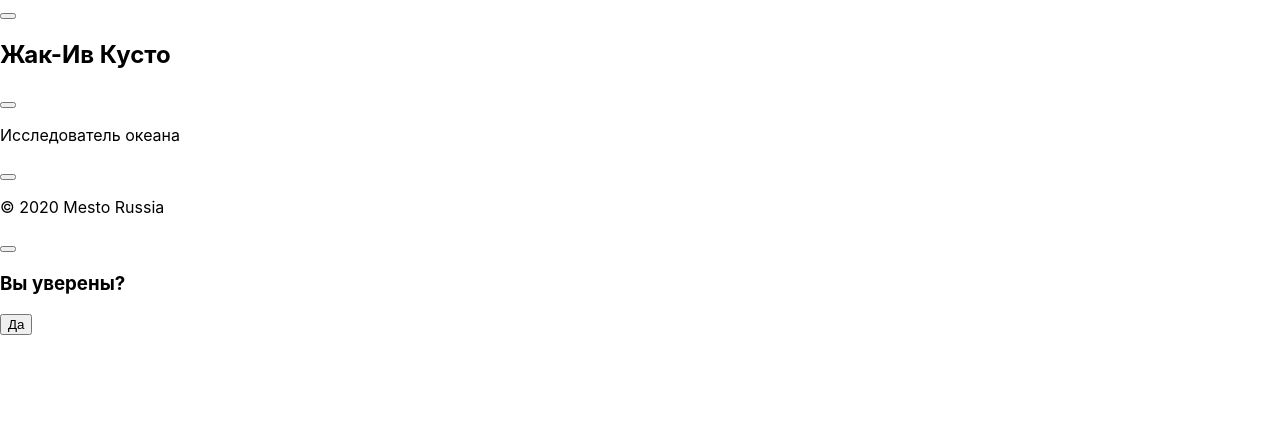
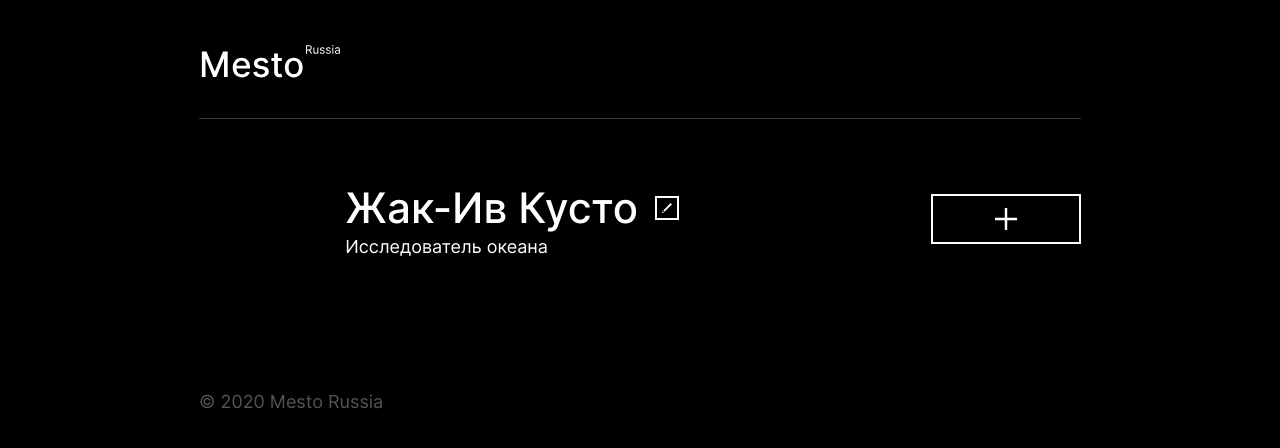
Before and after one commit to kozhevatova/mesto-react, a React (Create React App) app: page / in a window 1280 px wide. Shown: the top 448 px of the page. Built offline with nearby package versions, Linux system fonts and the light colour scheme.

Commit message:
feat: style added

```diff
--- a/src/App.js
+++ b/src/App.js
@@ -3,6 +3,7 @@ import './App.css';
 
 function App() {
   return (
+    <div className="page">
       <div className="page__container">
         <header className="header">
           <div className="header__logo"></div>
@@ -35,40 +36,40 @@ function App() {
 
         <div className="popup popup_type_edit-form">
           <form className="popup__form" method="POST" name="editForm">
-                {/* <button className="popup__close-button" type="reset"
+            <button className="popup__close-button" type="reset"
                     aria-label="Закрыть форму редактирования."></button>
                 <h3 className="popup__title">Редактировать профиль</h3>
                 <input type="text" className="popup__input popup__name" name="popupName"
-                    placeholder="Имя" required id="name-input" minlength="2" maxlength="40">
+                    placeholder="Имя" required id="name-input" minlength="2" maxlength="40"/>
                 <span className="popup__input-error" id="name-input-error"></span>
                 <input type="text" className="popup__input popup__description" name="popupDescription"
-                    placeholder="О себе" required id="description-input" minlength="2" maxlength="200">
+                    placeholder="О себе" required id="description-input" minlength="2" maxlength="200"/>
                 <span className="popup__input-error" id="description-input-error"></span>
-                <button disabled type="submit" className="popup__save-button popup__button popup__button_disabled">Сохранить</button> */}
+                <button disabled type="submit" className="popup__save-button popup__button popup__button_disabled">Сохранить</button>
           </form>
         </div>
 
         <div className="popup popup_type_add-form">
-            {/* <form className="popup__form" method="POST" name="addForm">
+          <form className="popup__form" method="POST" name="addForm">
                 <button className="popup__close-button" type="reset"
                     aria-label="Закрыть форму добавления фотографий."></button>
                 <h3 className="popup__title">Новое место</h3>
                 <input type="text" className="popup__input popup__name" name="popupName"
-                    placeholder="Название" required id="title-input" minlength="2" maxlength="30">
+                    placeholder="Название" required id="title-input" minlength="2" maxlength="30"/>
                 <span className="popup__input-error" id="title-input-error"></span>
                 <input type="url" className="popup__input popup__description" name="popupDescription"
-                    placeholder="Ссылка на картинку" required id="url-input">
+                    placeholder="Ссылка на картинку" required id="url-input"/>
                 <span className="popup__input-error" id="url-input-error"></span>
                 <button type="submit" className="popup__save-button popup__button popup__button_disabled">Создать</button>
-            </form> */}
+            </form>
         </div>
 
         <div className="popup popup_type_zoomed-image">
-            {/* <div className="popup__form popup__form_type_zoomed-image">
-                <img src="#" alt="Фотография." className="popup__image">
+          <div className="popup__form popup__form_type_zoomed-image">
+                <img src="#" alt="Фотография." className="popup__image"/>
                 <p className="popup__name popup__name_place_zoomed-image"></p>
                 <button className="popup__close-button" type="reset"></button>
-            </div> */}
+            </div>
         </div>
 
         <div className="popup popup_type_delete-confirm">
@@ -81,16 +82,18 @@ function App() {
         </div>
 
         <div className="popup popup_type_edit-avatar-form">
-            {/* <form className="popup__form popup__form_type_edit-avatar" name="editAvatarForm">
+          <form className="popup__form popup__form_type_edit-avatar" name="editAvatarForm">
                 <button className="popup__close-button" type="reset"
                     aria-label="Закрыть форму редактирования аватара."></button>
                 <h3 className="popup__title">Обновить аватар</h3>
                 <input type="url" className="popup__input popup__description" name="avatarUrl"
-                    placeholder="Ссылка на аватар" required id="url-input">
+                    placeholder="Ссылка на аватар" required id="url-input"/>
                 <span className="popup__input-error" id="url-input-error"></span>
                 <button type="submit" className="popup__save-button popup__button popup__button_disabled">Сохранить</button>
-            </form> */}
+            </form>
         </div>
+      </div>
+
     </div>
   );
 }
--- a/src/blocks/page/page.css
+++ b/src/blocks/page/page.css
@@ -3,4 +3,5 @@
     font-family: 'Inter', Arial, sans-serif;
     font-style: normal;
     min-width: 320px;
+    height: 100vh;
 }
--- a/src/index.css
+++ b/src/index.css
@@ -1,13 +1,59 @@
-body {
-  margin: 0;
-  font-family: -apple-system, BlinkMacSystemFont, 'Segoe UI', 'Roboto', 'Oxygen',
-    'Ubuntu', 'Cantarell', 'Fira Sans', 'Droid Sans', 'Helvetica Neue',
-    sans-serif;
-  -webkit-font-smoothing: antialiased;
-  -moz-osx-font-smoothing: grayscale;
-}
+@import url('./vendor/normalize.css');
+@import url('./vendor/fonts.css');
 
-code {
-  font-family: source-code-pro, Menlo, Monaco, Consolas, 'Courier New',
-    monospace;
-}
+@import url('./blocks/page/page.css');
+@import url('./blocks/page/_overflow-hidden/page_overflow-hidden.css');
+
+@import url('./blocks/header/header.css');
+@import url('./blocks/header/__logo/header__logo.css');
+
+@import url('./blocks/content/content.css');
+
+@import url('./blocks/profile/profile.css');
+@import url('./blocks/profile/__avatar/profile__avatar.css');
+@import url('./blocks/profile/__edit-avatar-button/profile__edit-avatar-button.css');
+@import url('./blocks/profile/__info/profile__info.css');
+@import url('./blocks/profile/__title/profile__title.css');
+@import url('./blocks/profile/__name/profile__name.css');
+@import url('./blocks/profile/__subtitle/profile__subtitle.css');
+@import url('./blocks/profile/__edit-button/profile__edit-button.css');
+@import url('./blocks/profile/__add-button/profile__add-button.css');
+
+@import url('./blocks/elements/elements.css');
+@import url('./blocks/element/element.css');
+@import url('./blocks/element/__image/element__image.css');
+@import url('./blocks/element/__title/element__title.css');
+@import url('./blocks/element/__place-name/element__place-name.css');
+@import url('./blocks/element/__like-container/element__like-container.css');
+@import url('./blocks/element/__like-num/element__like-num.css');
+@import url('./blocks/element/__like/element__like.css');
+@import url('./blocks/element/__like/_active/element__like_active.css');
+@import url('./blocks/element/__delete-button/element__delete-button.css');
+
+@import url('./blocks/footer/footer.css');
+@import url('./blocks/footer/__copyright/footer__copyright.css');
+
+@import url('./blocks/popup/popup.css');
+@import url('./blocks/popup/_type/popup_type_add-form.css');
+@import url('./blocks/popup/_type/popup_type_edit-form.css');
+@import url('./blocks/popup/_type/popup_type_zoomed-image.css');
+@import url('./blocks/popup/_type/popup_type_delete-confirm.css');
+@import url('./blocks/popup/_type/popup_type_edit-avatar-form.css');
+@import url('./blocks/popup/_opened/popup_opened.css');
+@import url('./blocks/popup/__form/popup__form.css');
+@import url('./blocks/popup/__form/_type/popup__form_type_zoomed-image.css');
+@import url('./blocks/popup/__form/_type/popup__form_type_delete-confirm.css');
+@import url('./blocks/popup/__form/_type/popup__form_type_edit-avatar.css');
+@import url('./blocks/popup/__title/popup__title.css');
+@import url('./blocks/popup/__name/popup__name.css');
+@import url('./blocks/popup/__name/_place/popup__name_place_zoomed-image.css');
+@import url('./blocks/popup/__input-error/popup__input-error.css');
+@import url('./blocks/popup/__input-error/_active/popup__input-error_active.css');
+@import url('./blocks/popup/__description/popup__description.css');
+@import url('./blocks/popup/__input/popup__input.css');
+@import url('./blocks/popup/__input/_type/popup__input_type_error.css');
+@import url('./blocks/popup/__button/popup__button.css');
+@import url('./blocks/popup/__button/_disabled/popup__button_disabled.css');
+@import url('./blocks/popup/__close-button/popup__close-button.css');
+@import url('./blocks/popup/__save-button/popup__save-button.css');
+@import url('./blocks/popup/__image/popup__image.css');
```
Also changed, not shown: 1 other file (tests, documents, lock files or other folders). Lines whose indentation alone changed are shown as unchanged.
